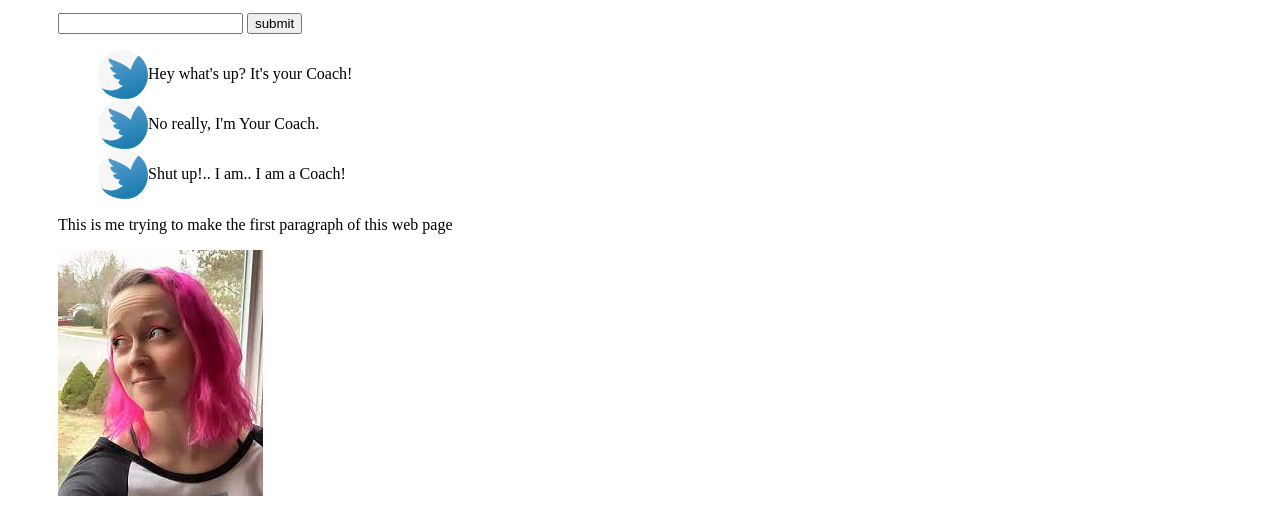
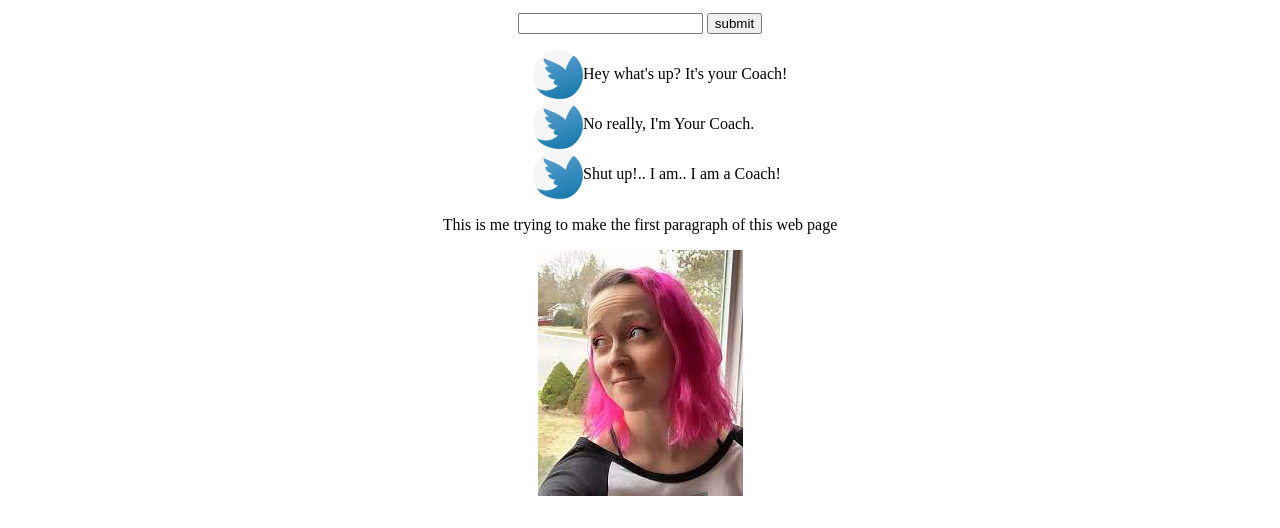
Before and after one commit to Yedlab/Dev_Project, a plain HTML site: page index.html in a window 1280 px wide. Shown: the part 828-1356 px from the top of the page. Drawn offline with Linux system fonts and the light colour scheme.

Commit message:
Adjusted a few things

```diff
--- a/Resources/CSS/index.css
+++ b/Resources/CSS/index.css
@@ -36,6 +36,7 @@
 
 .mas-section {
     padding: 20px 50px;
+    text-align: center;
 }
 
 #coach {
@@ -45,6 +46,8 @@
 
 #greets ul {
     list-style-type: none;
+    text-align: left;
+    padding-left: 475px;
 }
 
 
@@ -65,3 +68,9 @@
 a.blue {
     color: blue;
 }
+
+.body-pic {
+    display: inline-block;
+    position: relative;
+
+}
--- a/index.html
+++ b/index.html
@@ -51,7 +51,7 @@
             </div>
             <div>
                 <p>This is me trying to make the first paragraph of this web page</p>
-                <img src="./Resources/Images/ashimg3.jpeg" alt="">
+                <img class="body-pic" src="./Resources/Images/ashimg3.jpeg" alt="">
             </div>
         </div>
     </body>
```
